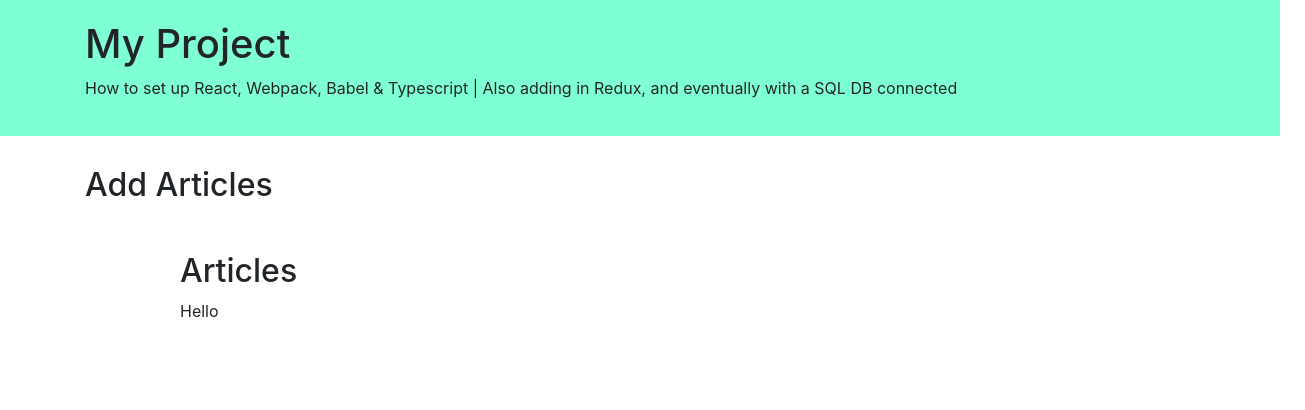
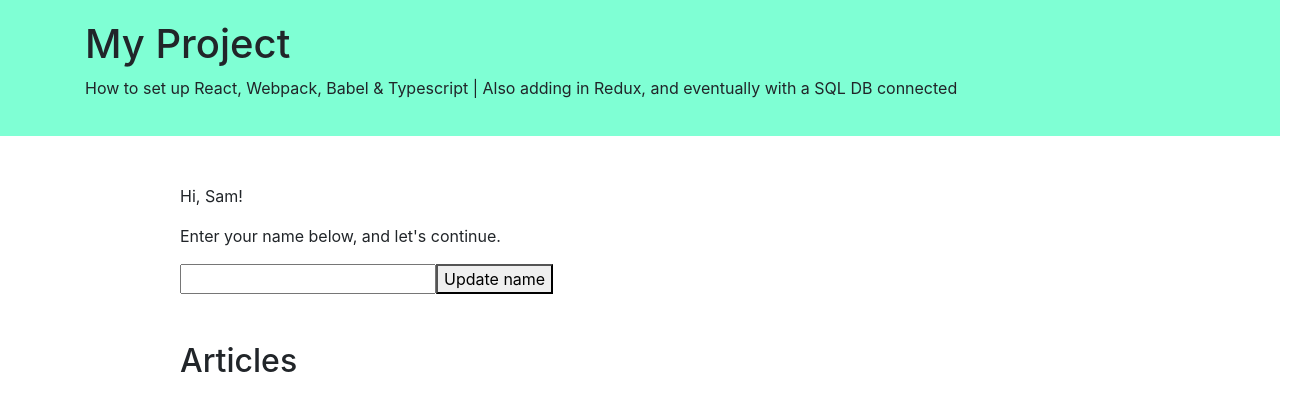
Before and after one commit to Cactusman07/React-Tutorial, a React app: page / in a window 1280 px wide. Shown: the top 410 px of the page, 1305 px wide, since content can reach past the window. Built offline with nearby package versions, Linux system fonts and the light colour scheme.

Commit message:
Begun configuring Typescript. Looking at adding scss. Continue with TS.

```diff
--- a/src/index.html
+++ b/src/index.html
@@ -6,7 +6,6 @@
     <link rel="icon" href="../public/favicon.ico" >
     <link rel="shortcut" href="../public/favicon.ico">
     <link rel="manifest" href="../public/manifest.json">
-
 
     <title>How to set up React, Webpack, and Babel | Also adding in Typescript & Redux, with SQL DB</title>
 </head>
@@ -17,8 +16,7 @@
       <p>How to set up React, Webpack, Babel & Typescript | Also adding in Redux, and eventually with a SQL DB connected</p>
     </div>
   </header>
-    <div class="container" style="margin-top:30px;">
-      <h2>Add Articles</h2>
+    <div class="container app-container" style="margin-top:30px;">
       <div id="app">
 
       </div>
--- /dev/null
+++ b/src/index.scss
@@ -0,0 +1,9 @@
+/* index.scss */
+
+header{
+  background-color: aquamarine;
+  padding: 20px 0;
+}
+.app-container{
+  margin-top:30px;
+}
--- a/src/index.tsx
+++ b/src/index.tsx
@@ -3,6 +3,7 @@
 import * as React from 'react';
 import * as ReactDOM from 'react-dom';
 import App from "./ts/components/App";
+//import style from 'index.scss';
 
 const rootElement = document.getElementById("app");
 
@@ -16,6 +17,7 @@ class Main extends React.Component<any, any> {
   }
 
   // The render method is where the DOM for our component is defined. Your JSX is added inside the return() statement.
+  // React expects component names to start with uppercase, and DOM elements to start with lowercase.
   public render() {
     return(
       <div>
--- a/src/ts/components/App.tsx
+++ b/src/ts/components/App.tsx
@@ -1,15 +1,32 @@
+// src/ts/components/App.tsx
+
 import * as React from "react";
-import * as ReactDom from "react-dom";
+import * as ReactDOM from "react-dom";
 
-import List from "./dumb/List/List";
+// Component Imports
+import NameChange from "./dumb/NameChange/NameChange";
 
-const App = () => (
-  <div className="row mt-5">
-      <div className="col-md-4 offset-md-1">
-      <h2>Articles</h2>
-        <List />
+class App extends React.Component<any, any>{
+  constructor(props: any){
+    super(props);
+  }
+
+  public render() {
+    return(
+      <div>
+        <div className="row mt-5">
+          <div className="col-md-12 offset-md-1">
+            <NameChange defaultName="Sam" />
+          </div>
+        </div>
+        <div className="row mt-5">
+          <div className="col-md-4 offset-md-1">
+            <h2>Articles</h2>
+          </div>
+        </div>
       </div>
-  </div>
-);
+    );
+  }
+}
 
 export default App;
--- a/src/ts/components/dumb/List/List.tsx
+++ /dev/null
@@ -1,24 +0,0 @@
-// src/js/components/dumb/List
-
-// The List component receives the prop articles which is a copy of the articles array in Redux State.
-
-import * as React from "react";
-import * as ReactDOM from "react-dom";
-import { connect } from "react-redux";
-
-const mapStateToProps = (state: any) => {
-  return { articles: state.articles };
-};
-
-class List extends React.Component<any, any> {
-
-  public render() {
-    return (
-      <div>
-        Hello {this.props.name}
-      </div>
-    );
-  }
-}
-
-export default List;
--- /dev/null
+++ b/src/ts/components/dumb/NameChange/NameChange.scss
@@ -0,0 +1,3 @@
+.hidden{
+  display:none;
+}
--- /dev/null
+++ b/src/ts/components/dumb/NameChange/NameChange.tsx
@@ -0,0 +1,51 @@
+// src/ts/components/dumb/Name/NameChange.tsx
+
+import * as React from "react";
+import * as ReactDOM from "react-dom";
+
+interface NameChangeProps {
+  defaultName: string;
+}
+
+// this.props.defaultName is an object literal being used to initialize this.state (which sets the initial state for the component)
+// this.props should not be changes and they are passed in by parent containers.
+export default class NameChange extends React.Component<NameChangeProps, any> {
+  constructor(props: NameChangeProps){
+    super(props);
+    this.state = { name: this.props.defaultName };
+    this.handleOnClick = this.handleOnClick.bind(this);
+  }
+
+  public handleOnClick(event: any) : void{
+    let newName = (document.getElementById("nameInput") as HTMLInputElement).value;
+    if (newName.length > 0){
+      this.setState({ name: newName });
+      const introText = (document.getElementById("intro") as HTMLParagraphElement);
+      const updateButton = (document.getElementById("update") as HTMLButtonElement);
+      const nameInput = (document.getElementById("nameInput") as HTMLInputElement);
+      introText.remove();
+      updateButton.remove();
+      nameInput.remove();
+    }
+  }
+
+  // We are using this.state.name to set the name displayed in the UI. Notice in the event onClick we use arrow syntax and the 'this' keyword. Without this we would use JavaScript's 'bind' method to achieve the same effect.
+  public render() {
+    return (
+      <div>
+        <p id="nameShown" className="hidden">Hi, {this.state.name}!</p>
+        <p id="intro">Enter your name below, and let's continue.</p>
+        <input
+          type="text"
+          id="nameInput"
+          name="nameInput"
+        />
+        <button
+          id="update"
+          name="Update"
+          onClick= {e => this.handleOnClick(e)}
+        >Update name</button>
+      </div>
+    );
+  }
+}
--- a/webpack.config.js
+++ b/webpack.config.js
@@ -30,6 +30,14 @@ module.exports = {
             loader: "html-loader"
           }
         ]
+      },
+      {
+        test: /\.scss$/,
+        loaders: [
+          "style-loader", // creates style nodes from JS strings
+          "css-loader", // translates CSS into CommonJS
+          "sass-loader" // compiles Sass to CSS, using Node Sass by default
+        ]
       }
     ]
   },
```
Also changed, not shown: package.json (+9 -1 lines), study.notes.txt, 1 other file (tests, documents, lock files or other folders).
